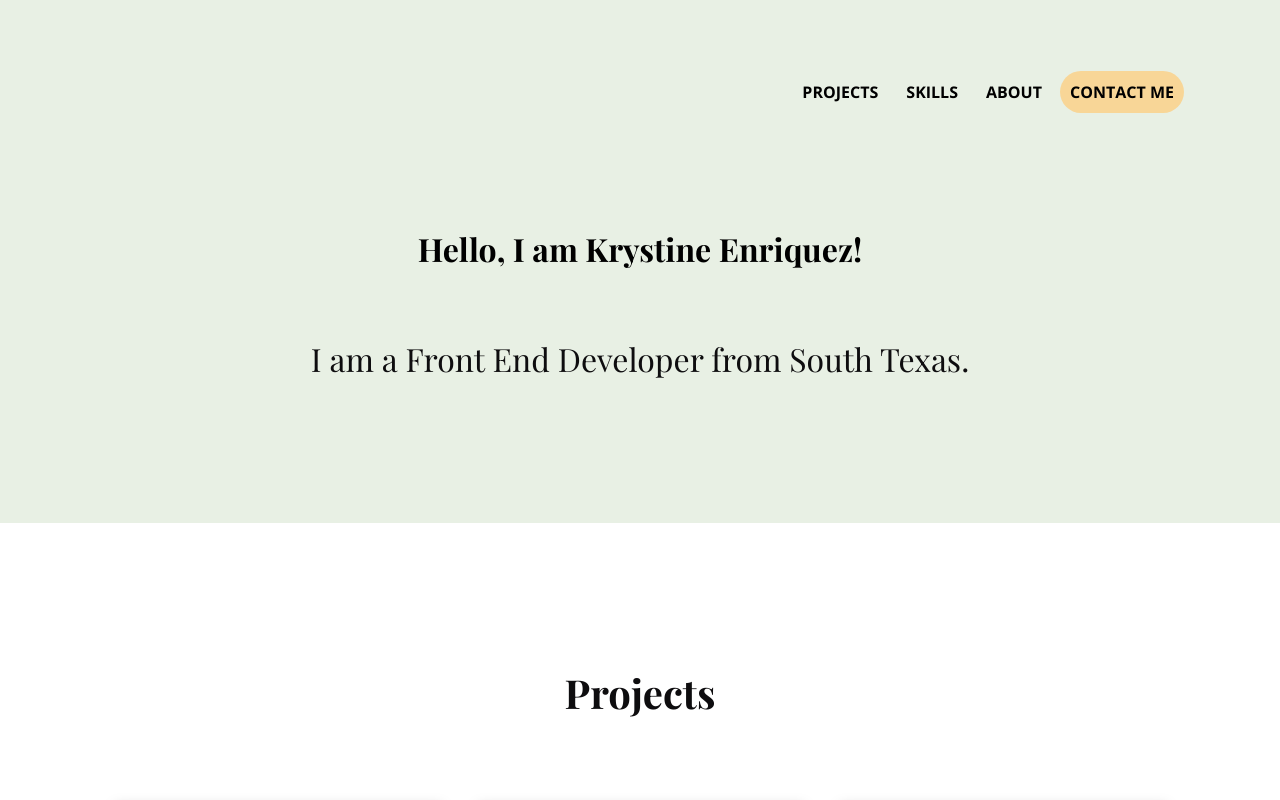
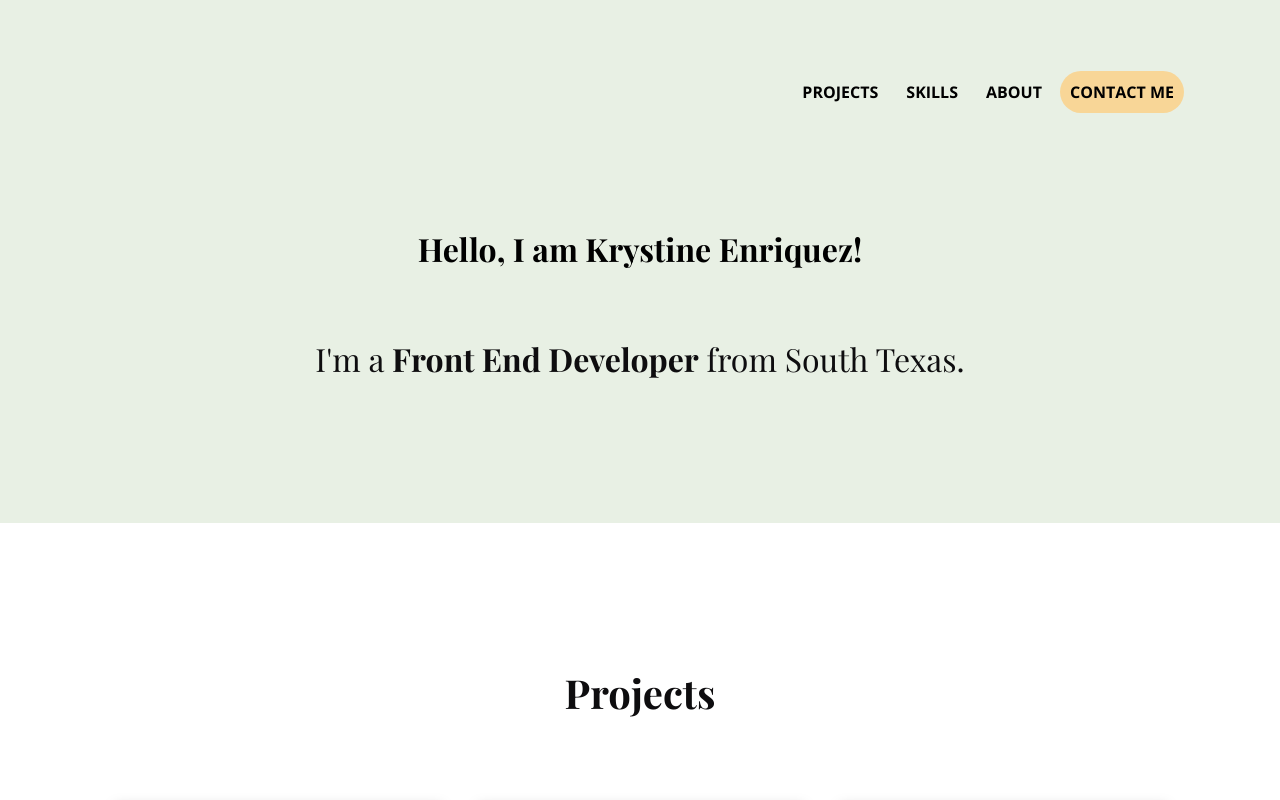
Before and after one commit to krystinee/my-dev-portfolio, a website built with Parcel: page index.html in a window 1280 px wide. Shown: the top 800 px of the page. Built offline with nearby package versions, Linux system fonts and the light colour scheme; grey boxes are pictures that could not be loaded.

Commit message:
H2 span change

```diff
--- a/index.html
+++ b/index.html
@@ -46,7 +46,7 @@
     </div>
     <div class="home-header">
       <h1>Hello, I am Krystine Enriquez!</h1>
-      <h2>I am a Front End Developer from South Texas.</h2>
+      <h2>I'm a <span>Front End Developer</span> from South Texas.</h2>
     </div>
   </header>
 
```
